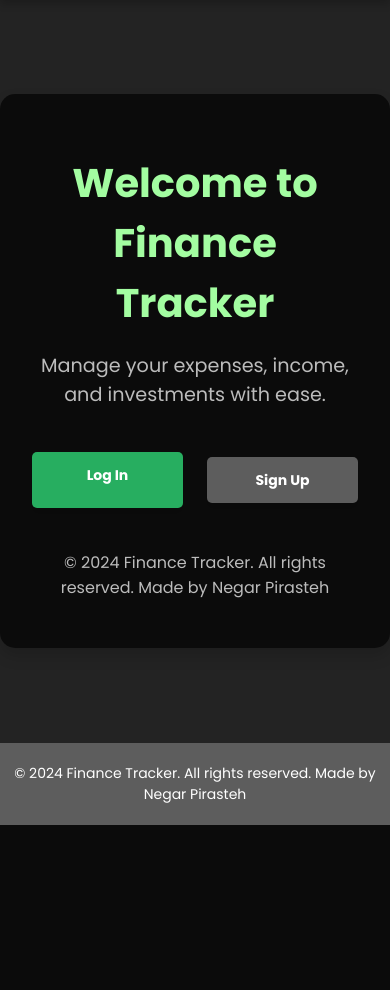
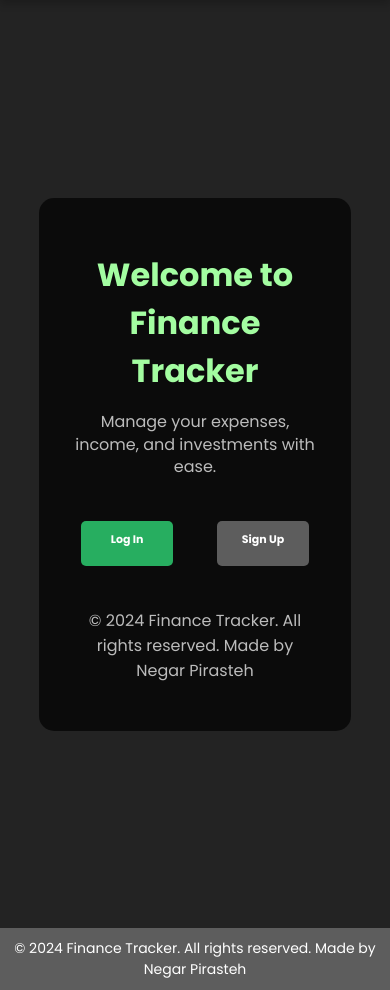
Before and after one commit to negarprh/WealthWise, a Flask app: page / in a window 390 px wide; the page is wider, and only the part inside the window is pictured. Shown: the part 145-1135 px from the top of that part. Before the commit the page ends 970 px from the top of that part, so only its background shows below. Run offline with Flask 3, Linux system fonts and the light colour scheme.

Commit message:
In progress

```diff
--- a/app.py
+++ b/app.py
@@ -161,21 +161,32 @@ def dashboard():
     with sqlite3.connect('finance_tracker.db') as conn:
         cursor = conn.cursor()
 
-        # Fetch user-specific expenses
-        cursor.execute("SELECT id, date, category, amount FROM expenses WHERE user_id = ? ORDER BY date DESC", (user_id,))
+        # Fetch and format expenses (date as YYYY-MM-DD)
+        cursor.execute("""
+            SELECT id, strftime('%Y-%m-%d', date) as date, category, amount
+            FROM expenses
+            WHERE user_id = ?
+            ORDER BY date DESC
+        """, (user_id,))
         expenses = cursor.fetchall()
 
-        # Fetch user-specific investments
-        cursor.execute("SELECT id, ticker, quantity, price, total, date FROM investments WHERE user_id = ? ORDER BY date DESC", (user_id,))
+        # Fetch and format investments (date as YYYY-MM-DD)
+        cursor.execute("""
+            SELECT id, ticker, quantity, price, total, strftime('%Y-%m-%d', date) as date
+            FROM investments
+            WHERE user_id = ?
+            ORDER BY date DESC
+        """, (user_id,))
         investments = cursor.fetchall()
 
-        # Fetch user-specific income
-        cursor.execute("SELECT id, monthly_income, month, date FROM income WHERE user_id = ? ORDER BY date DESC", (user_id,))
+        # Fetch and format income (date as YYYY-MM-DD)
+        cursor.execute("""
+            SELECT id, monthly_income, month, strftime('%Y-%m-%d', date) as date
+            FROM income
+            WHERE user_id = ?
+            ORDER BY date DESC
+        """, (user_id,))
         income = cursor.fetchall()
-
-        # Generate charts
-        generate_expense_chart(user_id)
-        generate_investment_chart(user_id)
 
     return render_template(
         'dashboard.html',
@@ -183,6 +194,7 @@ def dashboard():
         investments=investments,
         income=income
     )
+
 
 
 
--- a/static/style.css
+++ b/static/style.css
@@ -5,6 +5,7 @@ html {
 
 *{
       font-family: "Poppins", sans-serif;
+    box-sizing: border-box;
 }
 body {
     margin: 0;
@@ -54,38 +55,41 @@ body {
 
 .welcome-buttons {
     display: flex;
+    width: 510px;
+    height: 65px;
+    justify-content: center;
     gap: 1.5rem;
     justify-content: center;
     margin-bottom: 2rem;
+    /*border: 1px solid pink;*/
+    *{
+        text-decoration: none;
+    }
+
 }
 
-.welcome-button {
-    padding: 1rem 2rem;
-    font-size: 1.1rem;
-    font-weight: 600;
-    color: #ffffff;
-    text-decoration: none;
-    border-radius: 25px;
-    transition: transform 0.3s ease, background-color 0.3s ease;
-    box-shadow: 0 5px 10px rgba(0, 0, 0, 0.1);
-}
 
 .welcome-button.login-button {
     background-color: #27ae60;
+    padding: 10px;
+    margin: 10px;
+
 }
 
 .welcome-button.login-button:hover {
     background-color: #229954;
-    transform: translateY(-3px);
+    transform: scale(1.1);
 }
 
 .welcome-button.signup-button {
     background-color: #5D5D5D;
+     padding: 10px;
+    margin: 10px;
 }
 
 .welcome-button.signup-button:hover {
     background-color: #313232;
-    transform: translateY(-3px);
+    transform: scale(1.1);
 }
 
 .welcome-footer {
@@ -412,20 +373,6 @@ footer:hover {
     color: #777;
 }
 
-/* Responsive Design */
-@media (max-width: 600px) {
-    .signup-card {
-        padding: 20px;
-    }
-
-    .signup-title {
-        font-size: 20px;
-    }
-
-    .signup-button {
-        font-size: 14px;
-    }
-}
 
 
 /* Login Container */
@@ -547,20 +494,6 @@ footer:hover {
     color: #777;
 }
 
-/* Responsive Design for Login */
-@media (max-width: 600px) {
-    .login-card {
-        padding: 20px;
-    }
-
-    .login-title {
-        font-size: 20px;
-    }
-
-    .login-button {
-        font-size: 14px;
-    }
-}
 
 /* General Dashboard Styles */
 .dashboard {
@@ -857,20 +798,180 @@ button:hover {
     border: 1px solid #ffeeba;
 }
 
+
+.scroll-message {
+    display: none; /* Hide by default */
+    font-size: 14px;
+    color: #bcbcbc; /* Light color matching your theme */
+    text-align: center;
+    margin-bottom: 5px;
+}
+
 /* Responsive Design */
-@media (max-width: 768px) {
-    .dashboard {
-        grid-template-columns: 1fr;
+
+@media (max-width: 1440px) {
+     html, body {
+        margin: 0;
+        padding: 0;
+        overflow-x: hidden; /* Ensure no horizontal scrolling */
+         width: 100%;
     }
 
-    .card {
-        padding: 15px;
+    .welcome-container {
+        height: 95vh; /* Slight adjustment for smaller screens */
+        padding: 0 20px; /* Add padding only horizontally */
+        overflow: hidden; /* Prevent any overflow issues */
+        display: flex;
+        flex-direction: column;
+        align-items: center;
+        justify-content: center;
+    }
+
+    .welcome-card {
+        max-width: 600px; /* Adjust max-width for better scaling */
+        width: 85%; /* Ensure responsiveness */
+        padding: 2.5rem; /* Adjust padding for better fit */
+        margin: 0 auto; /* Center the card */
+        box-sizing: border-box; /* Ensure padding does not increase width */
+    }
+
+    .welcome-title {
+        font-size: 2.5rem; /* Slightly reduce title size */
+        margin-bottom: 1rem; /* Adjust spacing */
+        text-align: center; /* Ensure it's properly aligned */
+    }
+
+    .welcome-subtitle {
+        font-size: 1.25rem; /* Reduce subtitle font size slightly */
+        line-height: 1.4; /* Adjust line height */
+        text-align: center; /* Center-align subtitle */
+    }
+
+    .welcome-container::before,
+    .welcome-container::after {
+        width: 200px; /* Reduce the size of floating circles */
+        height: 200px;
+        position: absolute;
+        overflow: hidden; /* Prevent circles from contributing to scroll */
+    }
+
+    .welcome-container::before {
+        top: 10%; /* Adjust position */
+        left: -50px; /* Keep within viewport */
+    }
+
+    .welcome-container::after {
+        bottom: 10%; /* Adjust position */
+        right: -50px; /* Keep within viewport */
+    }
+
+    footer {
+        padding: 10px 0; /* Reduce footer padding */
+        font-size: 14px; /* Slightly smaller text */
+        text-align: center; /* Ensure footer text is aligned */
+        box-sizing: border-box; /* Prevent padding from causing overflow */
+    }
+
+
+    .chart-card {
+        padding: 10px; /* Reduce padding for medium screens */
+        margin: 0 auto; /* Center the chart */
+        overflow: hidden;
+    }
+
+    canvas {
+        max-width: 95%; /* Scale down slightly for laptops */
+        height: auto; /* Maintain aspect ratio */
     }
 }
 
+/* =======================================
+   1) Tablet & Smaller Laptops (<= 1024px)
+   ======================================= */
+@media (max-width: 1024px) {
+    /* NAVBAR: If desired, you can make the nav more flexible here as well
+       or reuse the 768px styles below. */
 
-/* Navbar */
+    .welcome-container {
+        display: flex;
+        justify-content: center;
+        align-items: center;
+        height: 100vh; /* Increase to handle content flow */
+        padding: 0;
+        overflow-x: hidden;
+        /*overflow-y: hidden;*/
+    }
+    .welcome-card {
+        padding: 2rem;
+        width: 80%;
+        max-width: none;
+        box-shadow: none;
+    }
+
+    .welcome-title {
+        font-size: 2rem;
+        text-align: center;
+    }
+
+    .welcome-subtitle {
+        font-size: 1rem;
+        text-align: center;
+    }
+
+    .welcome-buttons {
+        width: 100%;
+        justify-content: center;
+    }
+
+    .welcome-button {
+        padding: 0.8rem 1rem;
+        font-size: 1rem;
+        width: 100%;
+        max-width: none;
+        text-align: center;
+    }
+
+
+
+    /* DASHBOARD: Stack .row elements vertically for narrower screens */
+    .dashboard .row {
+        flex-direction: column;
+        gap: 30px; /* Adjust vertical spacing as needed */
+        box-sizing: border-box;
+    }
+
+    /* Make tables/charts/cards take full width in a single column */
+    .income-table, .expense-table, .investment-table,
+    .income-input, .expense-input, .investment-input,
+    .chart-card {
+        width: 100%;
+        max-width: 100%;
+        margin: 0 auto;
+    }
+
+    /* Adjust padding for charts/tables to fit smaller widths */
+    .chart-card {
+    padding: 40px 60px;
+    }
+
+    /* Slightly reduce font sizes inside tables for better readability on narrower screens */
+    table th, table td {
+        font-size: 14px;
+        padding: 10px;
+    }
+
+    /* Adjust button sizes for narrower screens */
+    button {
+        font-size: 14px;
+        padding: 10px 15px;
+    }
+}
+
+/* =============================
+   2) Mobile & Small Devices (<= 768px)
+   ============================= */
 @media (max-width: 768px) {
+    /* NAVBAR */
     .navbar {
         flex-direction: column;
         align-items: flex-start;
@@ -885,31 +986,48 @@ button:hover {
     .navbar-title {
         margin-bottom: 10px;
     }
-}
 
-/* Welcome Page */
-@media (max-width: 600px) {
+    /* WELCOME PAGE */
+    .welcome-container {
+        display: flex;
+        justify-content: center;
+        align-items: center;
+        height: 110vh; /* Increase to handle content flow */
+        padding: 0;
+        overflow-x: hidden;
+    }
+
     .welcome-card {
         padding: 2rem;
-        width: 90%;
+        width: 80%;
+        max-width: none;
+        box-shadow: none;
     }
 
     .welcome-title {
-        font-size: 2.5rem;
+        font-size: 2rem;
+        text-align: center;
     }
 
     .welcome-subtitle {
-        font-size: 1.2rem;
+        font-size: 1rem;
+        text-align: center;
+    }
+
+    .welcome-buttons {
+        width: 100%;
+        justify-content: center;
     }
 
     .welcome-button {
-        padding: 0.8rem 1.5rem;
+        padding: 0.8rem 1rem;
         font-size: 1rem;
+        width: 100%;
+        max-width: none;
+        text-align: center;
     }
-}
 
-/* Signup and Login Pages */
-@media (max-width: 600px) {
+    /* SIGNUP & LOGIN CARDS */
     .signup-card, .login-card {
         padding: 20px;
     }
@@ -921,51 +1039,98 @@ button:hover {
     .signup-button, .login-button {
         font-size: 14px;
     }
-}
-
-/*.stock-chart {*/
-/*    max-width: 600px;*/
-/*    margin: 0 auto;*/
-/*    padding: 20px;*/
-/*}*/
 
 
+       .signup-card { padding: 20px; }
+       .signup-title { font-size: 20px; }
+       .signup-button { font-size: 14px; }
+       .login-card { padding: 20px; }
+       .login-title { font-size: 20px; }
+       .login-button { font-size: 14px; }
 
 
-/* Responsive */
-/* Dashboard */
-@media (max-width: 768px) {
+    /* DASHBOARD ROWS */
+    .dashboard {
+       min-height: auto;
+        height: auto;
+        overflow-y: auto;  /* Let the user scroll vertically */
+        overflow-x: hidden;
+    }
     .row {
         flex-direction: column;
+        gap: 20px;
     }
 
-    .income-input, .expense-input, .investment-input,
-    .income-table, .expense-table, .investment-table {
-        padding: 15px;
+    /* TABLES, INPUTS, CHARTS */
+    .income-input, .income-table,
+    .expense-input, .expense-table,
+    .investment-input, .investment-table {
+        width: 100%;
+    max-width: 100%;
+    padding: 20px;
+    margin: 0 auto;
     }
-}
 
-@media (max-width: 480px) {
-    table th, table td {
+    /* Fine-tune table text size & padding */
+    .investment-table table th,
+    .investment-table table td,
+    .income-table table th,
+    .income-table table td,
+    .expense-table table th,
+    .expense-table table td {
         font-size: 14px;
         padding: 10px;
     }
 
+    /* Buttons */
     button {
         font-size: 14px;
         padding: 10px 15px;
     }
 
-    form label, input, select {
+    /* Form elements */
+    form label,
+    input,
+    select {
         font-size: 14px;
-        padding: 10px;
+        padding: 10px 15px;
     }
-}
 
-/* Chart Cards */
-@media (max-width: 768px) {
+    /* Chart card adjustments */
     .chart-card {
         padding: 20px;
         width: 100%;
     }
 }
+
+/* For very small screens, like iPhone 14 Pro Max (~430px wide) */
+/* For very small screens (i.e. <= 480px) */
+@media (max-width: 480px) {
+   /* Further reduce chart padding on very narrow devices to avoid horizontal scroll */
+  .chart-card {
+    padding: 20px;
+  }
+
+  .welcome-button{
+      width: 100%;
+      font-size: 11px;
+  }
+
+  .stock-chart{
+      overflow-x: auto
+  }
+
+  table {
+    display: block;      /* Allows horizontal scrolling if needed */
+    overflow-x: auto;
+    white-space: nowrap; /* Prevent table cells from wrapping and going vertical */
+  }
+
+  table th, table td {
+    font-size: 12px;    /* Smaller text if desired */
+    padding: 8px;
+  }
+  .scroll-message {
+        display: block; /* Allow the message to appear only on small screens */
+    }
+}
--- a/templates/dashboard.html
+++ b/templates/dashboard.html
@@ -32,6 +32,7 @@
             <!-- Income Table -->
             <div class="card income-table">
                 <h2>Income Overview</h2>
+                <p class="scroll-message">Swipe left or right to view the full table.</p>
                 <table>
                     <thead>
                         <tr>
@@ -83,6 +84,7 @@
         <div class="row">
             <div class="card expense-table">
                 <h2>Expenses</h2>
+                <p class="scroll-message">Swipe left or right to view the full table.</p>
                 <table>
                     <thead>
                         <tr>
@@ -135,6 +137,7 @@
         <div class="row">
             <div class="card investment-table">
                 <h2>Investment Portfolio</h2>
+                <p class="scroll-message">Swipe left or right to view the full table.</p>
                 <table>
                     <thead>
                         <tr>
@@ -174,7 +177,10 @@
 
         <div class="card stock-chart">
             <h2>Stock Price Chart</h2>
+            <p id="stock-price-display">Current Price: <span id="stock-price">-</span></p>
+
             <label for="stock-selector">Select Stock:</label>
+
             <select id="stock-selector">
                 {% for investment in investments %}
                 <option value="{{ investment[1] }}">{{ investment[1] }}</option>
```
Also changed, not shown: other parts of static/style.css (+33 -68 lines), static/charts.js (+8 -1 lines), finance_tracker.db, static/expense_chart.png, static/investment_chart.png.
